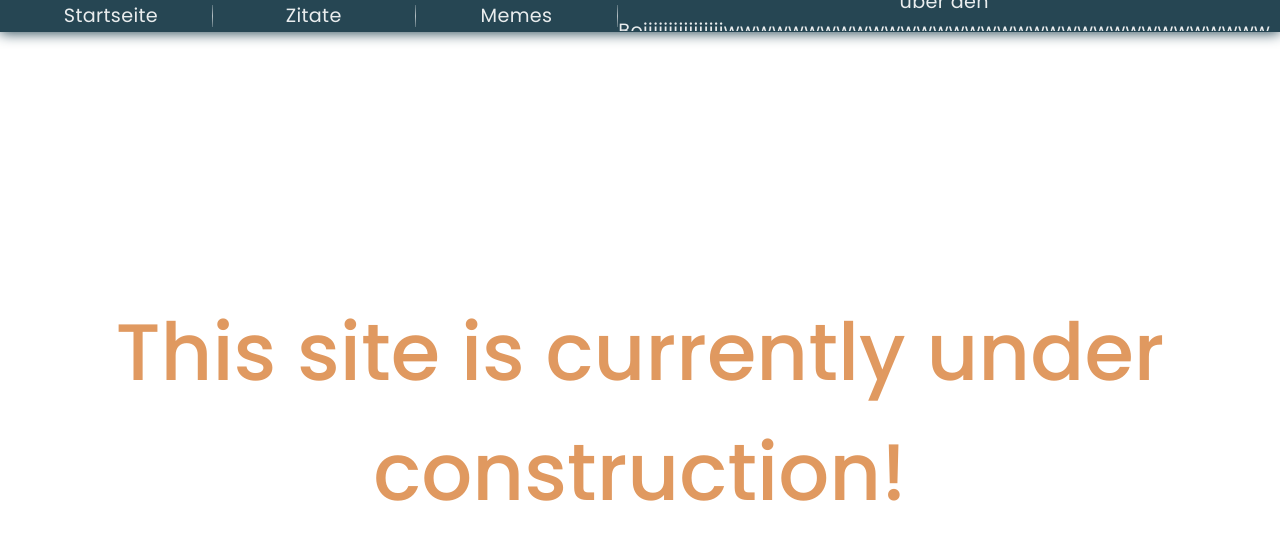
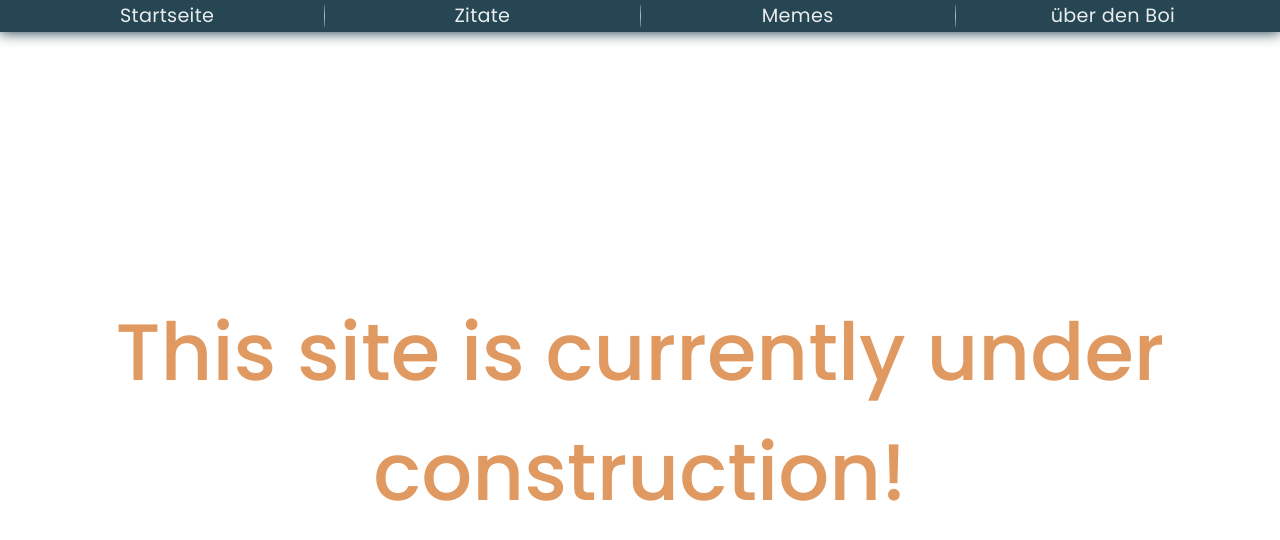
Before and after one commit to ottx96/ott-fan-club, a React (Create React App) app: page / in a window 1280 px wide. Shown: the top 540 px of the page. Built offline with nearby package versions, Linux system fonts and the light colour scheme.

Commit message:
fixed oopsie

```diff
--- a/src/components/navigation/Navbar.js
+++ b/src/components/navigation/Navbar.js
@@ -12,7 +12,7 @@ export default function Navbar() {
                 <div className={styles.separator}><p /></div>
                 <li><Link to="/memes">Memes</Link></li>
                 <div className={styles.separator}><p /></div>
-                <li><Link to="/about">über den Boiiiiiiiiiiiiiiiiwwwwwwwwwwwwwwwwwwwwwwwwwwwwwwwwww</Link></li>
+                <li><Link to="/about">über den Boi</Link></li>
             </ul>
         </nav>
     )
```
